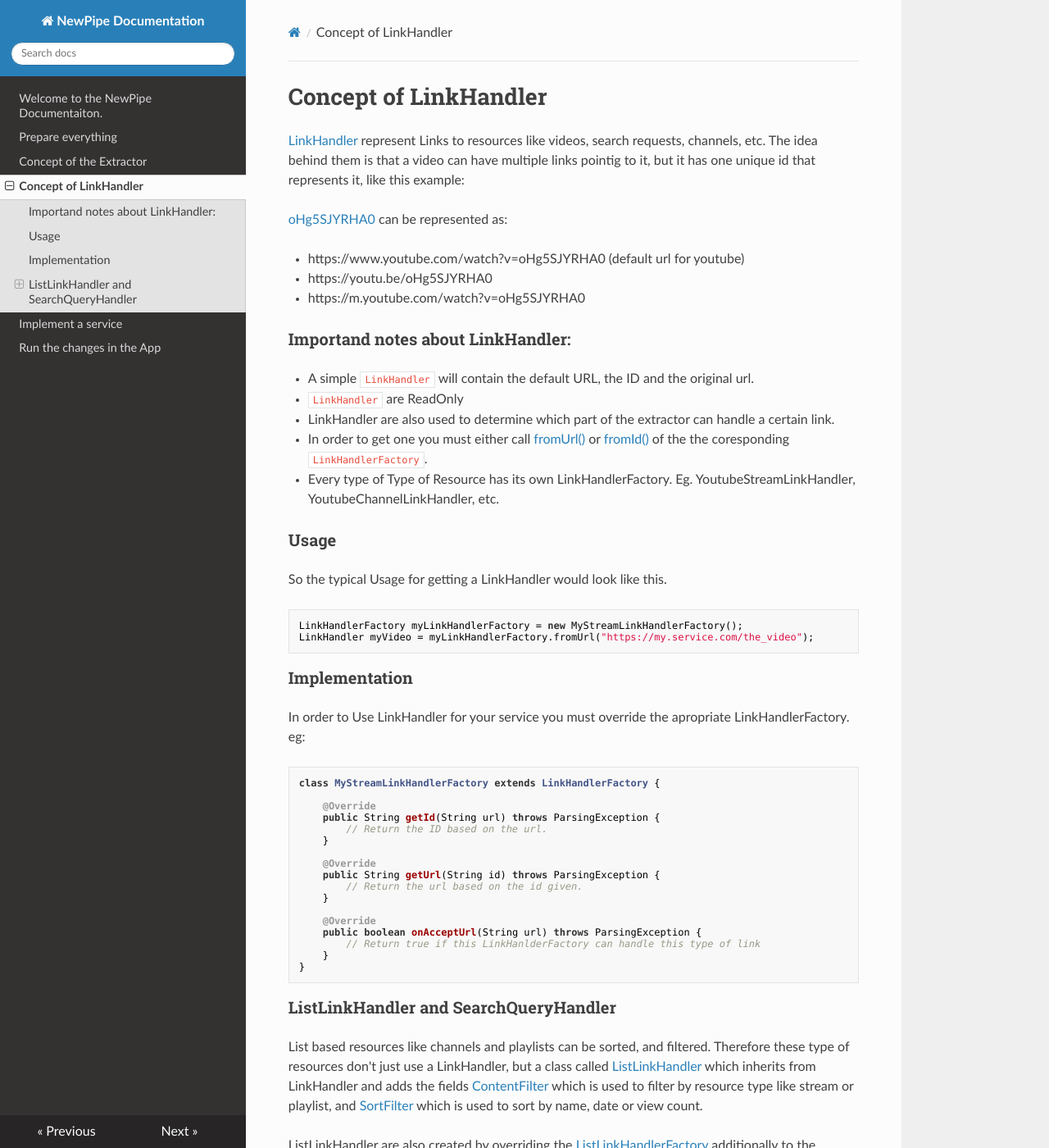
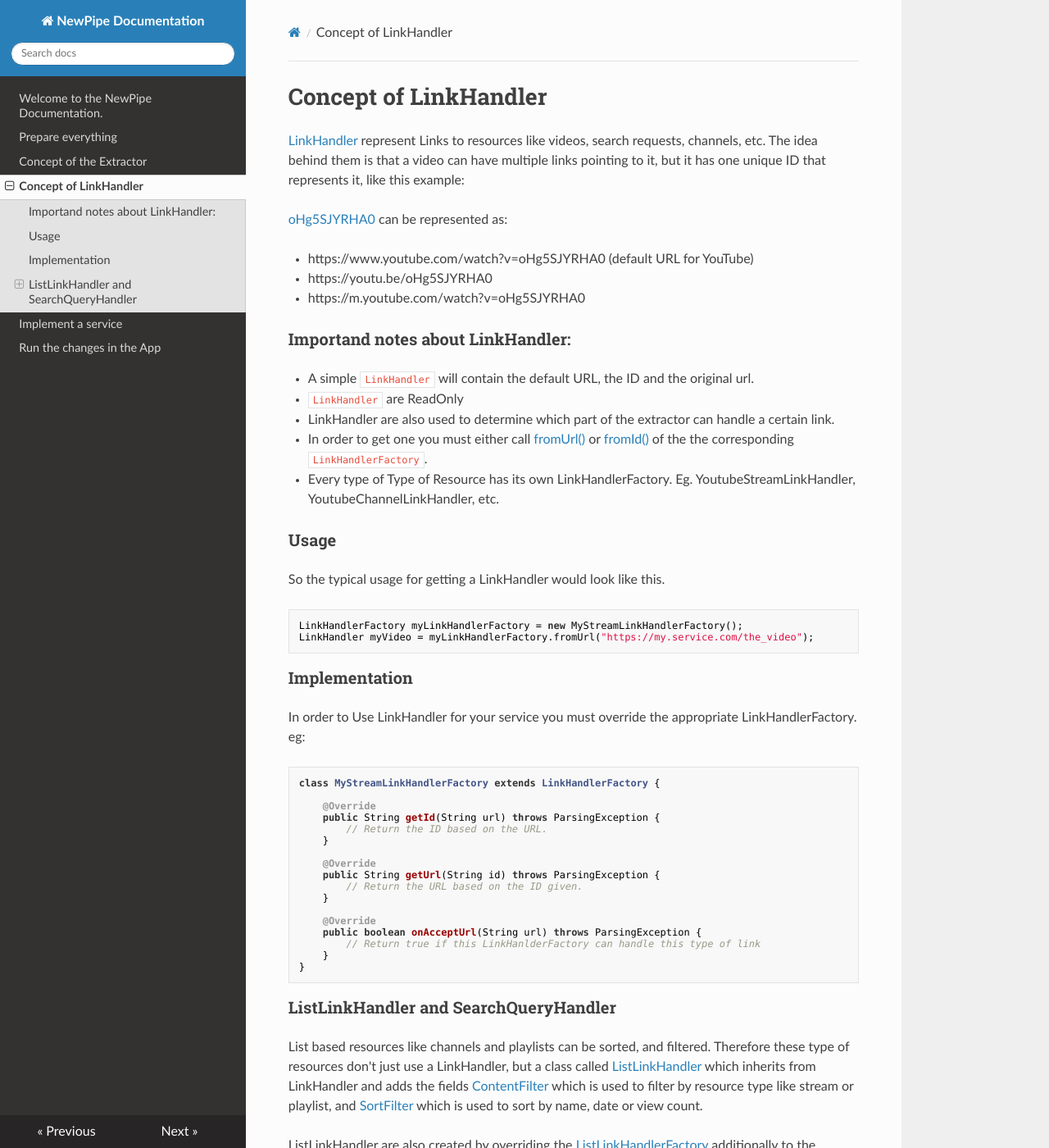
Before and after one commit to TeamNewPipe/documentation, an MkDocs documentation site: the page built from docs/02_Concept_of_LinkHandler.md, in a window 1280 px wide and 1400 px high. Shown: the whole window at 82% size. Built offline with MkDocs 1.6.1, drawn with Linux system fonts in a browser that asks for light colours; nearby versions of some CDN libraries; library files that are not in the unit come from our copies; some of the changed text lies outside the part shown.

Commit message:
Fix spelling

````diff
--- a/docs/02_Concept_of_LinkHandler.md
+++ b/docs/02_Concept_of_LinkHandler.md
@@ -2,12 +2,12 @@
 
 [LinkHandler](https://teamnewpipe.github.io/NewPipeExtractor/javadoc/org/schabi/newpipe/extractor/linkhandler/LinkHandler.html)
 represent Links to resources like videos, search requests, channels, etc.
-The idea behind them is that a video can have multiple links pointig to it, but it has
-one unique id that represents it, like this example:
+The idea behind them is that a video can have multiple links pointing to it, but it has
+one unique ID that represents it, like this example:
 
 [oHg5SJYRHA0](https://www.youtube.com/watch?v=oHg5SJYRHA0) can be represented as:
 
-- https://www.youtube.com/watch?v=oHg5SJYRHA0 (default url for youtube)
+- https://www.youtube.com/watch?v=oHg5SJYRHA0 (default URL for YouTube)
 - https://youtu.be/oHg5SJYRHA0
 - https://m.youtube.com/watch?v=oHg5SJYRHA0
 
@@ -16,12 +16,12 @@ one unique id that represents it, like this example:
 - `LinkHandler` are ReadOnly
 - LinkHandler are also used to determine which part of the extractor can handle a certain link.
 - In order to get one you must either call
-[fromUrl()](https://teamnewpipe.github.io/NewPipeExtractor/javadoc/org/schabi/newpipe/extractor/linkhandler/LinkHandlerFactory.html#fromUrl-java.lang.String-) or [fromId()](https://teamnewpipe.github.io/NewPipeExtractor/javadoc/org/schabi/newpipe/extractor/linkhandler/LinkHandlerFactory.html#fromId-java.lang.String-) of the the coresponding `LinkHandlerFactory`.
+[fromUrl()](https://teamnewpipe.github.io/NewPipeExtractor/javadoc/org/schabi/newpipe/extractor/linkhandler/LinkHandlerFactory.html#fromUrl-java.lang.String-) or [fromId()](https://teamnewpipe.github.io/NewPipeExtractor/javadoc/org/schabi/newpipe/extractor/linkhandler/LinkHandlerFactory.html#fromId-java.lang.String-) of the the corresponding `LinkHandlerFactory`.
 - Every type of Type of Resource has its own LinkHandlerFactory. Eg. YoutubeStreamLinkHandler, YoutubeChannelLinkHandler, etc.
 
 ### Usage
 
-So the typical Usage for getting a LinkHandler would look like this.
+So the typical usage for getting a LinkHandler would look like this.
 ```java
 LinkHandlerFactory myLinkHandlerFactory = new MyStreamLinkHandlerFactory();
 LinkHandler myVideo = myLinkHandlerFactory.fromUrl("https://my.service.com/the_video");
@@ -29,19 +29,19 @@ LinkHandler myVideo = myLinkHandlerFactory.fromUrl("https://my.service.com/the_v
 
 ### Implementation
 
-In order to Use LinkHandler for your service you must override the apropriate LinkHandlerFactory. eg:
+In order to Use LinkHandler for your service you must override the appropriate LinkHandlerFactory. eg:
 
 ```java
 class MyStreamLinkHandlerFactory extends LinkHandlerFactory {
 
     @Override
     public String getId(String url) throws ParsingException {
-        // Return the ID based on the url.
+        // Return the ID based on the URL.
     }
 
     @Override
     public String getUrl(String id) throws ParsingException {
-        // Return the url based on the id given.
+        // Return the URL based on the ID given.
     }
 
     @Override
--- a/docs/index.md
+++ b/docs/index.md
@@ -1,4 +1,4 @@
-# Welcome to the NewPipe Documentaiton.
+# Welcome to the NewPipe Documentation.
 
 This side is/should be a beginner friendly tutorial and documentation for people who want to use, or write services for the [NewPipe Extractor](https://github.com/TeamNewPipe/NewPipeExtractor).
 It is an addition to our auto generated [jdoc documentation](https://teamnewpipe.github.io/NewPipeExtractor/javadoc/).
@@ -8,7 +8,7 @@ Please be aware that it is also in an early state, so help and [feedback](https:
 
 ## Introduction
 
-The NewPipeExtractor is a Java framework for scraping video platform websites in a way that they can be accedes like a normal API. The extractor is the core of the popular Youtube and streaming App [NewPipe](https://newpipe.schabi.org) for android, however it's system independent and also available for other platforms.
+The NewPipeExtractor is a Java framework for scraping video platform websites in a way that they can be accedes like a normal API. The extractor is the core of the popular YouTube and streaming App [NewPipe](https://newpipe.schabi.org) for android, however it's system independent and also available for other platforms.
 
 The beauty behind this framework is it takes care about the extraction process, error handling etc., so you can take care about what is important: Scraping the website.
 It focuses on making it possible for the creator of a scraper for a streaming service to create best outcome by least amount of written code.
````
Also changed, not shown: other parts of docs/02_Concept_of_LinkHandler.md (+1 -1 lines), docs/00_Prepare_everything.md (+5 -5 lines), docs/01_Concept_of_the_extractor.md (+3 -3 lines), docs/03_Implement_a_service.md (+1 -1 lines), docs/04_Run_changes_in_App.md (+1 -1 lines).
